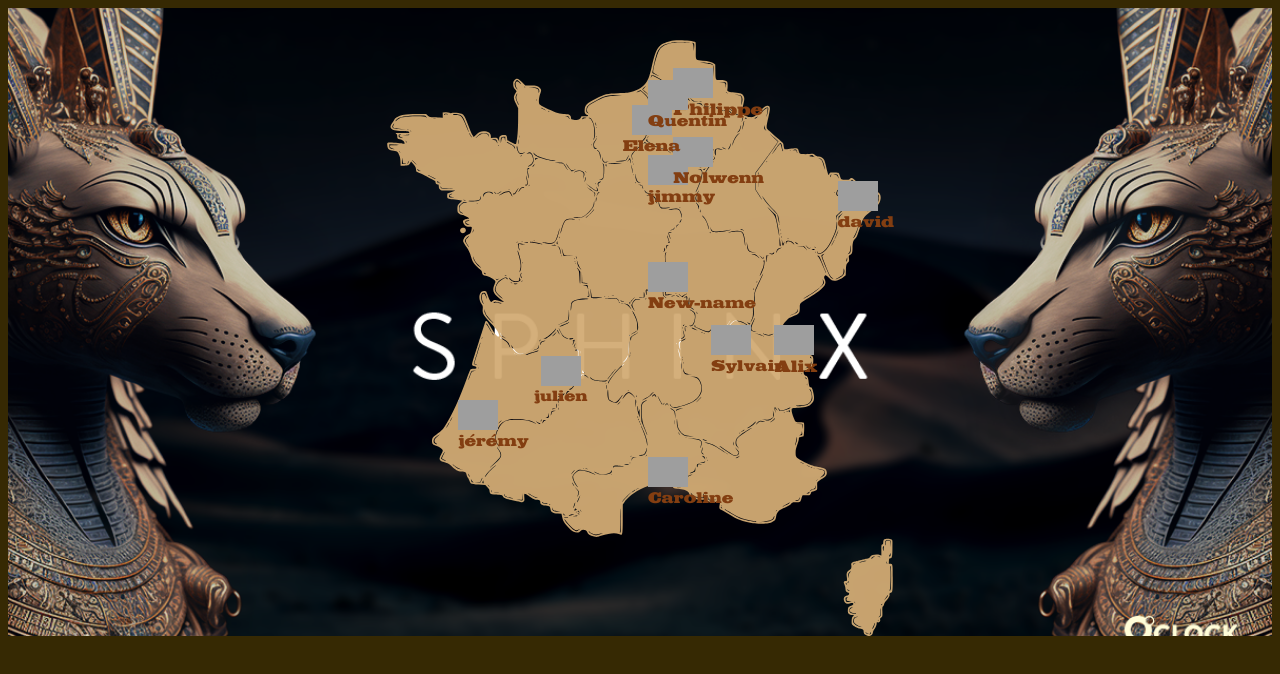
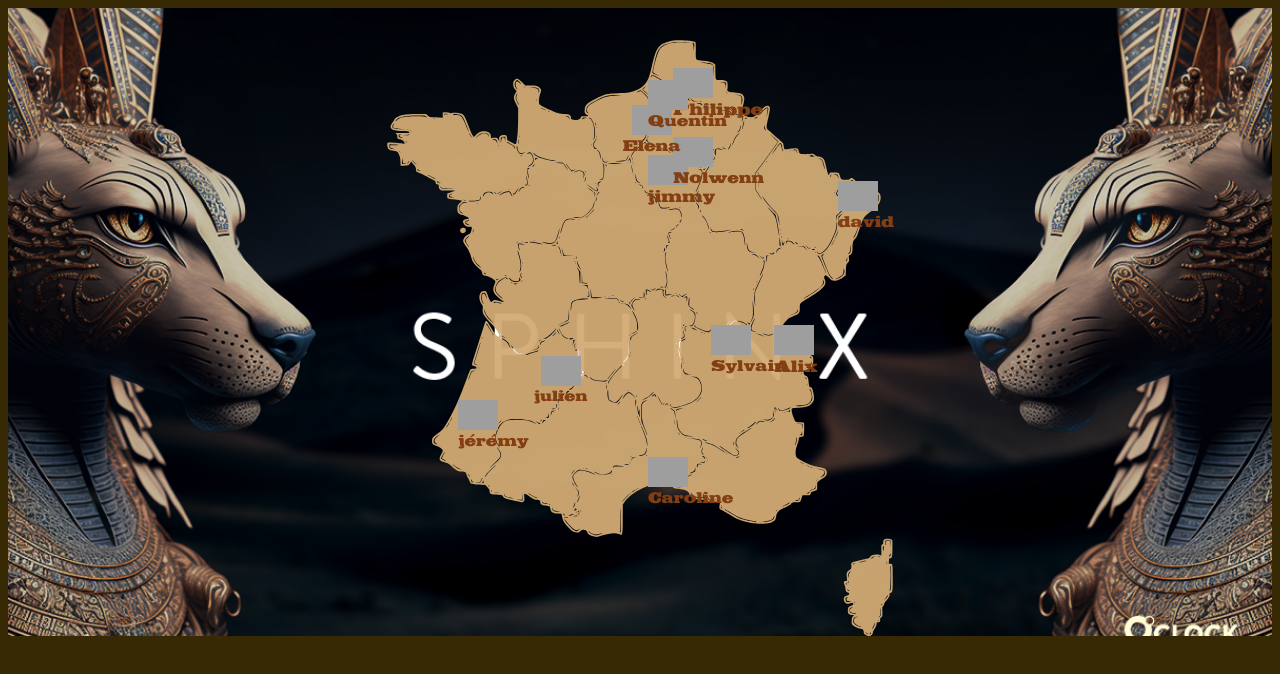
Before and after one commit to Promo-Sphinx/Promo-Sphinx.github.io, a website built with Parcel: page src/index.html in a window 1280 px wide. Shown: the top 674 px of the page. Built offline with nearby package versions, Linux system fonts and the light colour scheme; grey boxes are pictures that could not be loaded.

Commit message:
sup New-name

```diff
--- a/src/index.html
+++ b/src/index.html
@@ -134,15 +134,15 @@
 				</div>
 			</button>
 
-      <button class="quentin">
+			<button class="quentin">
 				<img class="icons"
 					src="https://img.icons8.com/external-icongeek26-outline-icongeek26/64/null/external-egyptian-egypt-icongeek26-outline-icongeek26-2.png" />Quentin
 				<div class="infos">
 					<p>Name: Quentin</p>
 					<p>Ville: Arras - 62</p>
 					<p>infos: 42</p>
-        </div>
-      </button>
+				</div>
+			</button>
 
 			<button class="caroline">
 				<img class="icons"
@@ -154,15 +154,6 @@
 				</div>
 			</button>
 
-			<button class="New-name">
-				<img class="icons"
-					src="https://img.icons8.com/external-dreamcreateicons-detailed-outline-dreamcreateicons/64/null/external-anubis-museum-dreamcreateicons-detailed-outline-dreamcreateicons.png" />New-name
-				<div class="infos">
-					<p>Name:  </p>
-					<p>Ville:</p>
-					<p>infos: </p>
-				</div>
-			</button>
 
 		</article>
 	</div>
--- a/src/scss/_New-name.scss
+++ /dev/null
@@ -1,24 +0,0 @@
-@use './vars';
-@use './mixin';
-
-// Change New-name par ton prénom
-.New-name {
-    display: flex;
-    flex-direction: column;
-    position: absolute;
-    font-family: 'fette', sans-serif;
-    color: vars.$font-color-tags;
-    font-size: 15px;
-    background-color:rgba(255, 255, 255, 0);
-    border-color: rgba(255, 255, 255, 0);
-    top: 40%;
-    left: 50%;
-
-    @include mixin.medium {
-        font-size: 0.7em;
-    }
-
-    @include mixin.small {
-        font-size: 0;
-    }
-}
--- a/src/scss/index.scss
+++ b/src/scss/index.scss
@@ -5,7 +5,6 @@
 @use './julien';
 @use './jimmy';
 @use './tags';
-@use './New-name';
 @use './mixin';
 @use './philippe';
 @use './nolwenn';
```
